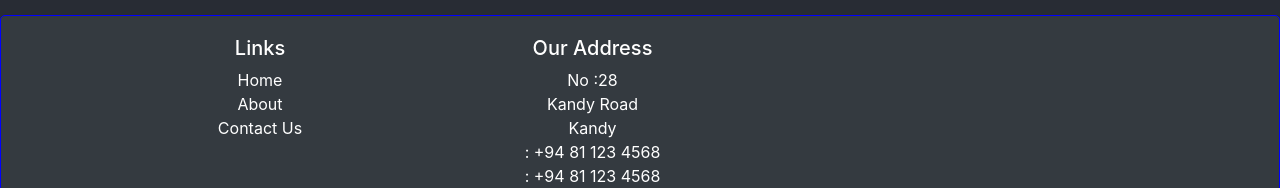
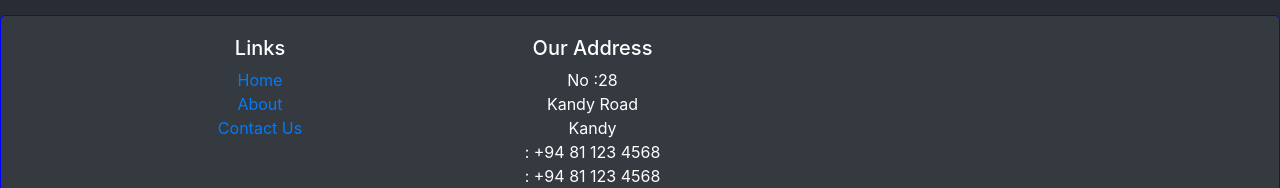
Before and after one commit to SasikaAththanayaka/Blog-Page, a React (Create React App) app: page / in a window 1280 px wide. Shown: the part 492-680 px from the top of the page. Built offline with nearby package versions, Linux system fonts and the light colour scheme; no server answers.

Commit message:
warnings were fixed

```diff
--- a/src/App.js
+++ b/src/App.js
@@ -11,16 +11,15 @@ import Footer from './Components/Footer';
 import SinglePost from './Components/SinglePost';
 import Register from './Components/Register';
 import AddPost from './Components/AddPost';
-
 const name="sasika";
 export const User =React.createContext(name);
 
 function App() {
 
+
     return (
     <div className="App">
       <BrowserRouter>
-
       <User.Provider value={""}>
       <Header/>
         <Switch>
--- a/src/Components/Footer.js
+++ b/src/Components/Footer.js
@@ -1,4 +1,5 @@
 import React from 'react';
+import { Link } from 'react-router-dom';
 const Footer = () => {
   return (
     <div className="footer">
@@ -7,9 +8,9 @@ const Footer = () => {
                 <div className="col-4 offset-1 col-sm-2" >
                     <h5>Links</h5>
                     <ul className="list-unstyled">
-                        <li><a to="/home"> Home</a></li>
-                        <li><a to="/About">About</a></li>
-                        <li><a to="/Contactus">Contact Us</a></li>
+                        <li><Link to="/home"> Home</Link></li>
+                        <li><Link to="/About">About</Link></li>
+                        <li><Link to="/Contactus">Contact Us</Link></li>
                     </ul>
                 </div>
                 <div className="col-7 col-sm-5">
@@ -26,12 +27,12 @@ const Footer = () => {
                 </div>
                 <div className="col-12 col-sm-4 align-self-center">
                     <div className="text-center">
-                        <a className="btn btn-social-icon btn-google" href="http://google.com/+"><i className="fa fa-google-plus"></i></a>
-                        <a className="btn btn-social-icon btn-facebook" href="http://www.facebook.com/profile.php?id="><i className="fa fa-facebook"></i></a>
-                        <a className="btn btn-social-icon btn-linkedin" href="http://www.linkedin.com/in/"><i className="fa fa-linkedin"></i></a>
-                        <a className="btn btn-social-icon btn-twitter" href="http://twitter.com/"><i className="fa fa-twitter"></i></a>
-                        <a className="btn btn-social-icon btn-google" href="http://youtube.com/"><i className="fa fa-youtube"></i></a>
-                        <a className="btn btn-social-icon" href="mailto:"><i className="fa fa-envelope-o"></i></a>
+                        <Link className="btn btn-social-icon btn-google" to="http://google.com/+"><i className="fa fa-google-plus"></i></Link>
+                        <Link className="btn btn-social-icon btn-facebook" to="http://www.facebook.com/profile.php?id="><i className="fa fa-facebook"></i></Link>
+                        <Link className="btn btn-social-icon btn-linkedin" to="http://www.linkedin.com/in/"><i className="fa fa-linkedin"></i></Link>
+                        <Link className="btn btn-social-icon btn-twitter" to="http://twitter.com/"><i className="fa fa-twitter"></i></Link>
+                        <Link className="btn btn-social-icon btn-google" to="http://youtube.com/"><i className="fa fa-youtube"></i></Link>
+                        <Link className="btn btn-social-icon" to="mailto:"><i className="fa fa-envelope-o"></i></Link>
                     </div>
                 </div>
             </div>
--- a/src/Components/Header.js
+++ b/src/Components/Header.js
@@ -1,8 +1,7 @@
 import React from 'react';
-import { useState } from 'react';
-import { useEffect } from 'react';
+import { useState , useEffect} from 'react';
 import { useContext } from 'react';
-import {Navbar,Nav,Button,Jumbotron,Container} from 'react-bootstrap';
+import {Navbar,Nav,Button} from 'react-bootstrap';
 import { User } from '../App';
 function Header(){
 
@@ -10,7 +9,7 @@ function Header(){
     const [admin,setAdmin]=useState();
     useEffect(()=>{
         setAdmin(user);
-    },[]);
+    },[user]);
     return(
         <div className="header">
             <Navbar bg="dark" variant="dark" sticky="top">
--- a/src/Components/SinglePost.js
+++ b/src/Components/SinglePost.js
@@ -1,5 +1,4 @@
 import React from 'react'
-import {Card,CardColumns,Figure} from 'react-bootstrap';
 import { useParams } from 'react-router-dom';
 import Api from '../API/Api';
 function SinglePost() {
@@ -12,7 +11,7 @@ function SinglePost() {
     return (
         <div className="container">
             <div className="singlepost">
-            <img className="singleImg" src="https://picsum.photos/400"/>
+            <img className="singleImg" src="https://picsum.photos/400" alt=""/>
             <br/>
             <br/>
             <div className="header-text" >{data.title}</div>
```
